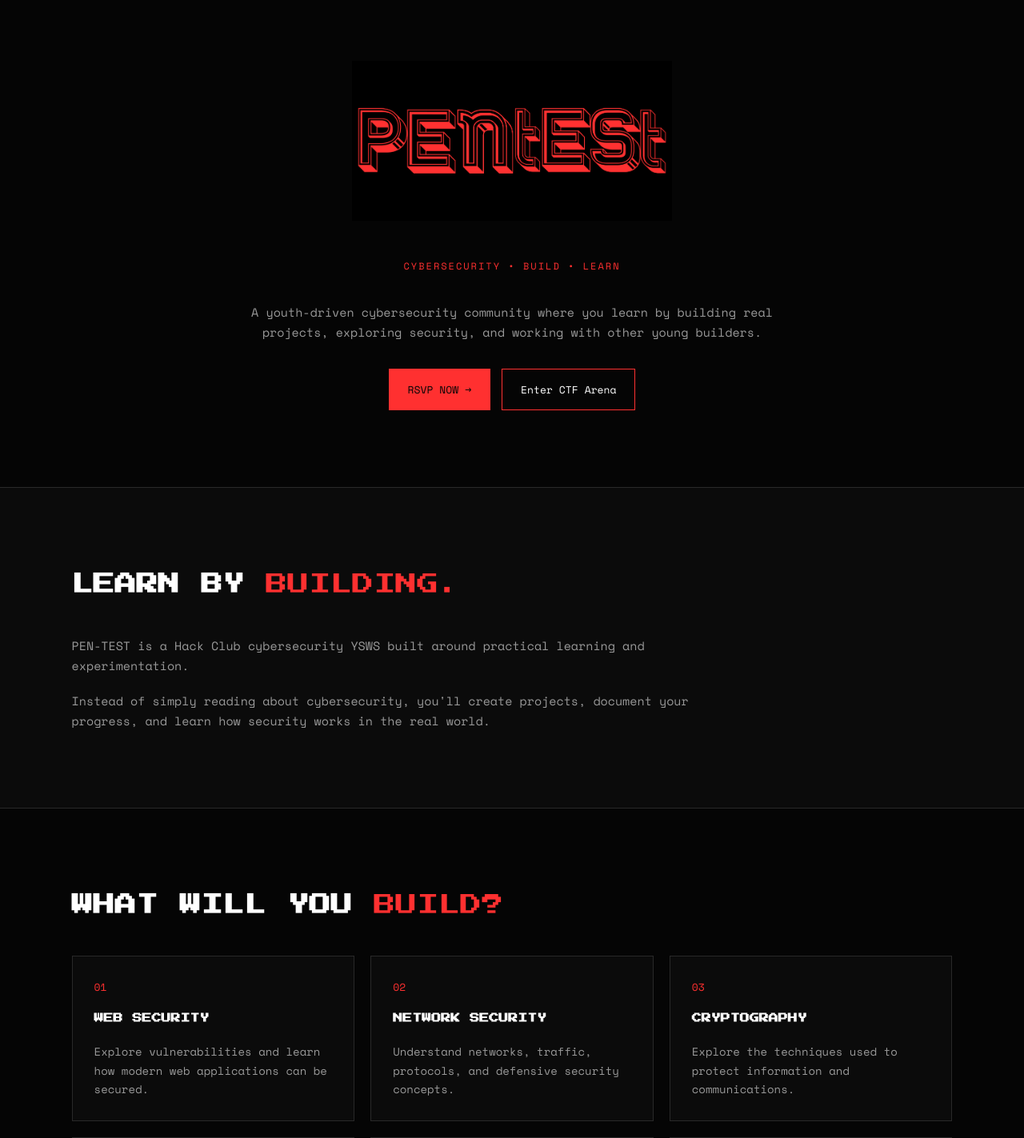
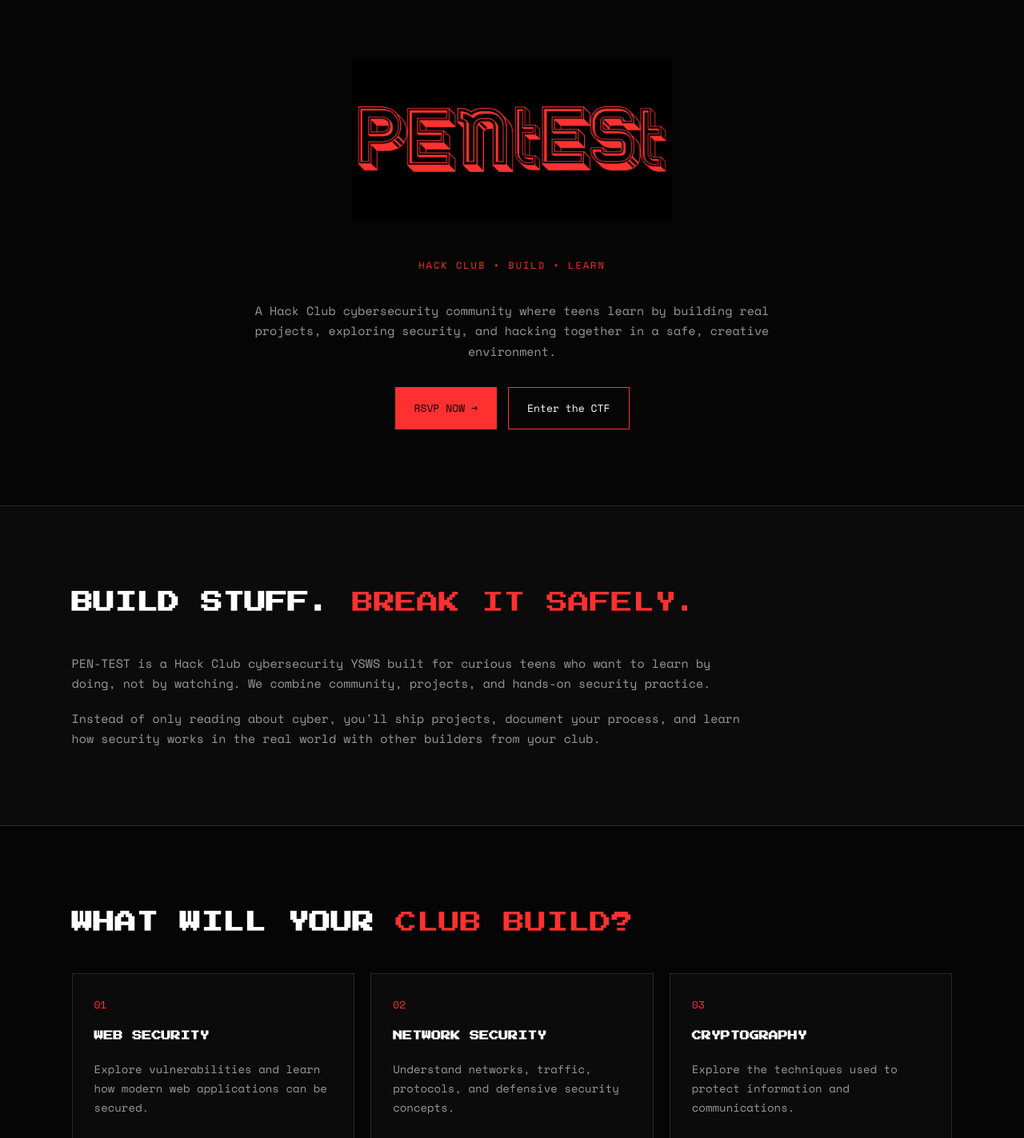
Before and after one commit to Zincxhigh/PEN-TEST-YSWS, a Flask app: page / in a window 1280 px wide. Shown: the part 229-1652 px from the top of the page at 80% size. Run offline with Flask 3, Linux system fonts and the light colour scheme; some libraries are stand-ins or nearby versions.

Commit message:
Refine the landing-page copy and club-facing messaging to feel more aligned with Hack Club's tone while keeping the existing visual design intact.

```diff
--- a/templates/index.html
+++ b/templates/index.html
@@ -48,42 +48,40 @@
                 alt="PEN-TEST - Escape Your Fate">
         </div>
 
-        <p class="hero-label"> CYBERSECURITY • BUILD • LEARN </p>
+        <p class="hero-label"> HACK CLUB • BUILD • LEARN </p>
 
         <p class="hero-description">
-            A youth-driven cybersecurity community where you
-            learn by building real projects, exploring security,
-            and working with other young builders.
+            A Hack Club cybersecurity community where teens learn by building real projects,
+            exploring security, and hacking together in a safe, creative environment.
         </p>
 
         <div class="hero-buttons">
             <a href="#join" class="button primary-button"> RSVP NOW → </a>
-            <a href="/play" class="button secondary-button">Enter CTF Arena</a>
+            <a href="/play" class="button secondary-button">Enter the CTF</a>
         </div>
     </header>
 
     <section class="section about" id="about">
         <div class="section-heading">
-            <h2>LEARN BY <strong>BUILDING.</strong> </h2>
+            <h2>BUILD STUFF.<strong> BREAK IT SAFELY.</strong> </h2>
         </div>
 
         <div class="about-content">
             <p>
-                PEN-TEST is a Hack Club cybersecurity YSWS built
-                around practical learning and experimentation.
+                PEN-TEST is a Hack Club cybersecurity YSWS built for curious teens who want to
+                learn by doing, not by watching. We combine community, projects, and hands-on security practice.
             </p>
 
             <p>
-                Instead of simply reading about cybersecurity,
-                you'll create projects, document your progress,
-                and learn how security works in the real world.
+                Instead of only reading about cyber, you'll ship projects, document your process,
+                and learn how security works in the real world with other builders from your club.
             </p>
         </div>
     </section>
 
     <section class="section" id="explore">
         <div class="section-heading">
-            <h2>WHAT WILL YOU<strong> BUILD?</strong></h2>
+            <h2>WHAT WILL YOUR<strong> CLUB BUILD?</strong></h2>
         </div>
 
         <div class="cards">
@@ -187,10 +185,10 @@
             <div class="step">
                 <div class="step-number"> 01 </div>
                 <div>
-                    <h3>Build a project</h3>
+                    <h3>Join the club</h3>
                     <p>
-                        Choose a cybersecurity idea and
-                        turn it into a working project.
+                        Meet other builders, get curious, and
+                        pick a cybersecurity challenge to explore.
                     </p>
                 </div>
             </div>
@@ -198,10 +196,10 @@
             <div class="step">
                 <div class="step-number"> 02 </div>
                 <div>
-                    <h3>Track your progress</h3>
+                    <h3>Build something real</h3>
                     <p>
-                        Document what you learn and
-                        how your project develops.
+                        Turn an idea into a mini project and learn
+                        through hands-on problem solving.
                     </p>
                 </div>
             </div>
@@ -209,10 +207,10 @@
             <div class="step">
                 <div class="step-number">03</div>
                 <div>
-                    <h3>Submit your work</h3>
+                    <h3>Track your progress</h3>
                     <p>
-                        Submit your finished project
-                        for review.
+                        Document what you learn and reflect on the
+                        process as your project grows.
                     </p>
                 </div>
             </div>
@@ -222,8 +220,8 @@
                 <div>
                     <h3>Earn FLAGS</h3>
                     <p>
-                        Get rewarded for the work you
-                        put into your project.
+                        Solve challenges, unlock rewards, and build
+                        your reputation in the arena.
                     </p>
                 </div>
             </div>
@@ -249,7 +247,7 @@
                 <div class="step-number">≡</div>
                 <div>
                     <h3>Climb the scoreboard</h3>
-                    <p>Watch rankings update live as players solve.</p>
+                    <p>See which club members are quickest and most creative.</p>
                     <p><a href="{{ ctfd_url }}/scoreboard" target="_blank" rel="noopener" style="color:#ff3030;">{{ ctfd_url }}/scoreboard →</a></p>
                 </div>
             </div>
@@ -265,19 +263,19 @@
     <section class="section" id="challenge-demo">
         <div class="section-heading">
             <h2>DEMO <strong>CTF ROOM</strong></h2>
-            <p>One room. Three hidden flags. Your breach score increases with every recovery.</p>
+            <p>One room, multiple flags, and more FLAG currency when you complete it.</p>
         </div>
 
         <div class="challenge-shell">
             <div class="challenge-panel">
                 <div class="challenge-header">
-                    <span class="challenge-badge">LIVE SIGNAL</span>
+                    <span class="challenge-badge">FLAG BANK</span>
                     <strong id="flag-bank">0 FLAG</strong>
                 </div>
 
                 <p class="challenge-copy">
-                    <strong>Mission:</strong> intercept the breach log and recover the hidden keys.
-                    Every correct flag grants <strong>50 FLAG</strong> to your YSWS account.
+                    <strong>Hack Club mission:</strong> recover the hidden keys from the breach log.
+                    Every correct flag adds <strong>50 FLAG</strong> to your YSWS score.
                 </p>
 
                 <form id="ctf-form" class="challenge-form">
@@ -306,63 +304,63 @@
             <details class="faq-item">
                 <summary>What tools can I use?</summary>
                 <div class="faq-answer">
-                    <p>Wireshark, Nmap, Burp Suite, Metasploit, Hashcat, Volatility, Autopsy, BeEF anything you like as long as it's for a project and not a for malicous use </p>
+                    <p>Wireshark, Nmap, Burp Suite, Metasploit, Hashcat, Volatility, Autopsy, BeEF — anything you like as long as it is for learning, research, or authorized testing.</p>
                 </div>
             </details>
 
             <details class="faq-item">
                 <summary>How many submissions can I make?</summary>
                 <div class="faq-answer">
-                    <p> As many as you want! </p>
+                    <p>As many as you want!</p>
                 </div>
             </details>
 
             <details class="faq-item">
                 <summary>Can I use AI?</summary>
                 <div class="faq-answer">
-                    <p> AI is not allowed. We want to see your work not AI.</p>
+                    <p>AI is not allowed. We want to see your work, not AI-generated shortcuts.</p>
                 </div>
             </details>
 
             <details class="faq-item">
                 <summary>Can I participate?</summary>
                 <div class="faq-answer">
-                    <p> Any teenager ages 13–18 (under 19) can join! </p>
+                    <p>Any teenager ages 13–18 (under 19) can join! We are especially welcoming to beginners.</p>
                 </div>
             </details>
 
             <details class="faq-item">
                 <summary>Can I join even if I can't code?</summary>
                 <div class="faq-answer">
-                    <p> Beginners are more than welcome to participate in PEN-TEST. </p>
+                    <p>Absolutely. Beginners are more than welcome in PEN-TEST — curiosity matters as much as experience.</p>
                 </div>
             </details>
 
             <details class="faq-item">
                 <summary>Can I submit my project to another YSWS?</summary>
                 <div class="faq-answer">
-                    <p> Double-dipping isn't allowed, sorry! </p>
+                    <p>Double-dipping isn't allowed, sorry!</p>
                 </div>
             </details>
 
             <details class="faq-item">
                 <summary>How do I register for the CTF?</summary>
                 <div class="faq-answer">
-                    <p> Hit <a href="/register">Register with Hack Club</a> — we use your Hack Club identity to create your CTF account and log you straight into the arena. </p>
+                    <p>Hit <a href="/register">Register with Hack Club</a> — we use your Hack Club identity to create your CTF account and log you straight into the arena.</p>
                 </div>
             </details>
 
             <details class="faq-item">
                 <summary>Can I submit team projects?</summary>
                 <div class="faq-answer">
-                    <p> No, sorry! </p>
+                    <p>No, sorry! Personal projects only.</p>
                 </div>
             </details>
         </div>
     </section>
 
     <section class="final">
-        <h2>READY TO<br /><span>ESCAPE?</span></h2>
+        <h2>READY TO<br /><span>BUILD SOMETHING WILD?</span></h2>
 
         <a href="https://rsvp.soon.it/pen-test" class="button primary-button"> RSVP NOW → </a>
         <a href="/play" class="button secondary-button">Enter CTF Arena</a>
@@ -370,7 +368,7 @@
 
     <footer>
         <strong>PEN-TEST</strong>
-        <p>Made with ♡ by teens for teens · <a href="{{ ctfd_url }}" target="_blank" rel="noopener" style="color:#ff3030;">CTF Arena</a> · <span id="ctfd-footer-status">…</span></p>
+        <p>Made with ♡ by teens for teens · <a href="{{ ctfd_url }}" target="_blank" rel="noopener" style="color:#ff3030;">CTF Arena</a> · <span id="ctfd-footer-status">…</span> · Hack Club YSWS</p>
     </footer>
 
     <script>
```
